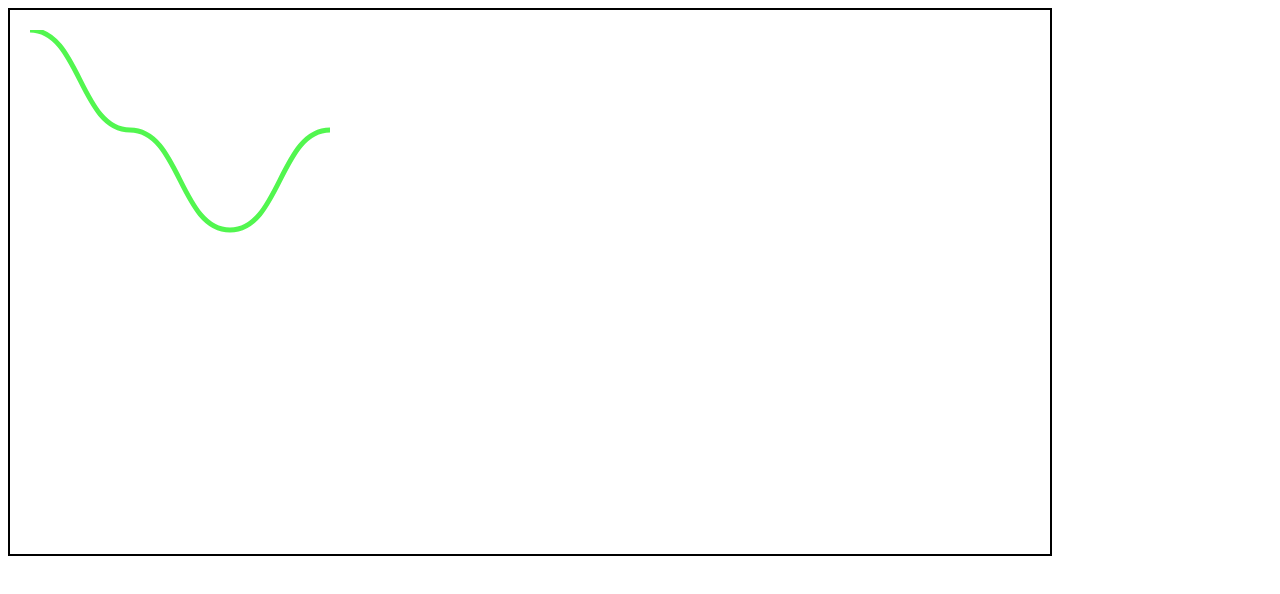
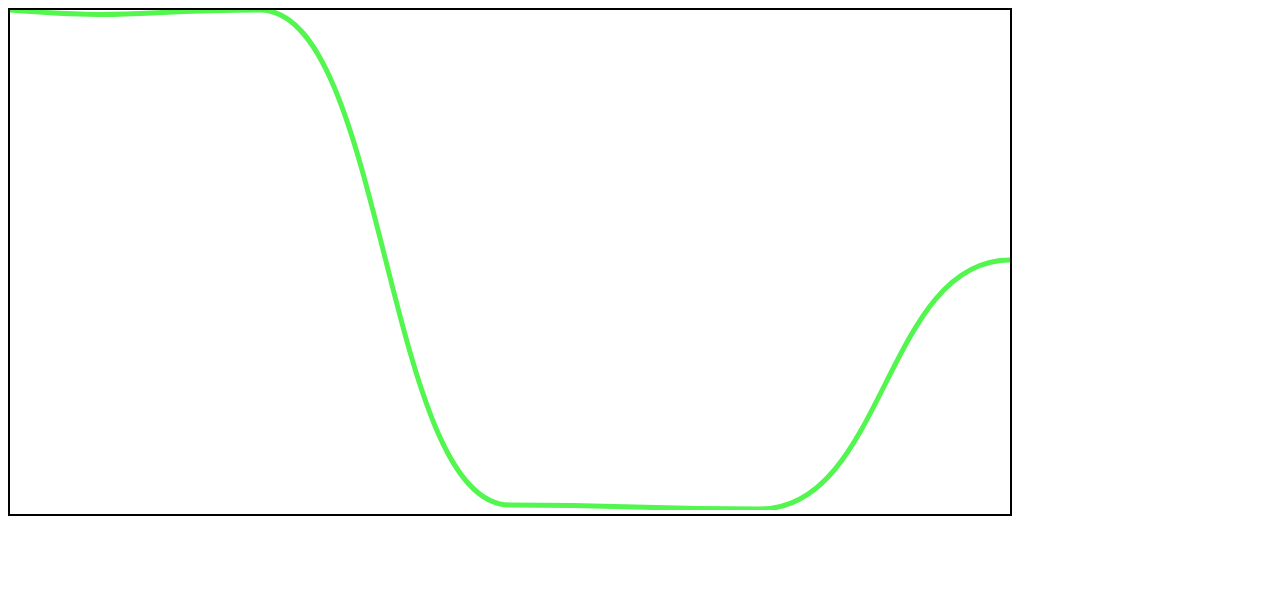
Before and after one commit to Allohamora/test-chart, a plain HTML site: page index.html in a window 1280 px wide. Drawn offline with Linux system fonts and the light colour scheme.

Commit message:
With bezier

```diff
--- a/index.html
+++ b/index.html
@@ -9,7 +9,6 @@
       display: inline-block;
 
       border: 2px solid black;
-      padding: 20px;
     }
     #chart {
       width: 1000px;
--- a/index.js
+++ b/index.js
@@ -11,38 +11,51 @@ const setCorrectSize = () => {
 setCorrectSize();
 
 const values = [10000, 100, 20, 5000];
+
 const ctx = chart.getContext('2d');
 
 const { height, width } = chart;
 
-const max = Math.max(...values);
-const min = Math.min(...values);
+const maxValue = Math.max(...values);
+const minValue = Math.min(...values);
 
-const availableHeight = height - 10;
+const availableHeight = height;
 
 const heightPercent = availableHeight / 100;
 const widthPercent = width / 100;
 
-const slice = width / values.length;
+const step = width / values.length;
 
-const getCoords = (value, i) => {
-  const yPercent = value / max * 100;
-  const x = (i + 1) * slice;
+let steps = [{ x: 0, y: 10 }];
 
+const getBezierCurve = (value, i) => {
+  const previous = steps[i];
+
+  const yPercent = value / maxValue * 100;
+
+  const x = previous.x + step;
   const y = availableHeight - (heightPercent * yPercent);
 
-  return [x, y];
+  const cp1x = previous.x + step / 2;
+  const cp1y = previous.y;
+
+  const cp2x = cp1x;
+  const cp2y = y;
+
+  steps.push({ x, y });
+
+  return [cp1x, cp1y, cp2x, cp2y, x, y];
 };
 
-chart.addEventListener('mousemove', (e) => {
-  // const y = e.clientY - chart.offsetTop;
-  const x = e.clientX - chart.offsetLeft;
+// chart.addEventListener('mousemove', (e) => {
+//   // const y = e.clientY - chart.offsetTop;
+//   const x = e.clientX - chart.offsetLeft;
 
-  const index = Math.trunc(x / slice);
+//   const index = Math.trunc(x / step);
 
-  const value = values[index];
-  console.log(value);
-});
+//   const value = values[index];
+//   console.log(value);
+// });
 
 ctx.beginPath();
 ctx.fillStyle = 'rgba(82, 246, 79, 0.2)';
@@ -50,10 +63,6 @@ ctx.lineWidth = 5;
 ctx.strokeStyle = '#52F64F';
 ctx.moveTo(0, 0);
 // 50 0, 50 100, 100 100
-ctx.bezierCurveTo(50, 0, 50, 100, 100, 100);
-ctx.bezierCurveTo(150, 100, 150, 200, 200, 200);
-ctx.bezierCurveTo(250, 200, 250, 100, 300, 100);
+// 1/2, previous, 1/2, full, full, full
+values.forEach((value, i) => ctx.bezierCurveTo(...getBezierCurve(value, i)));
 ctx.stroke();
-// ctx.lineTo(getCoords(values[values.length -1], values.length - 1)[0], height);
-// ctx.lineTo(0, height);
-// ctx.fill();
```
